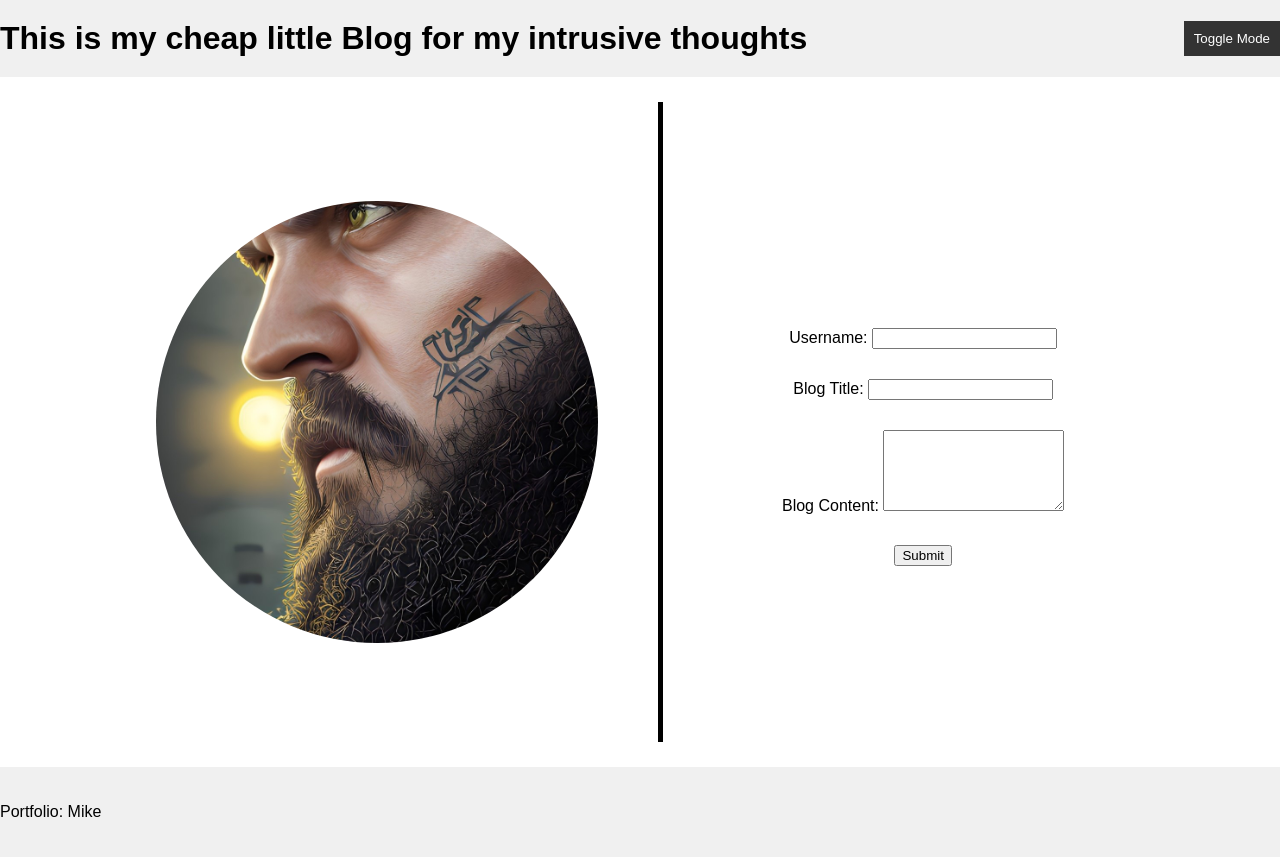
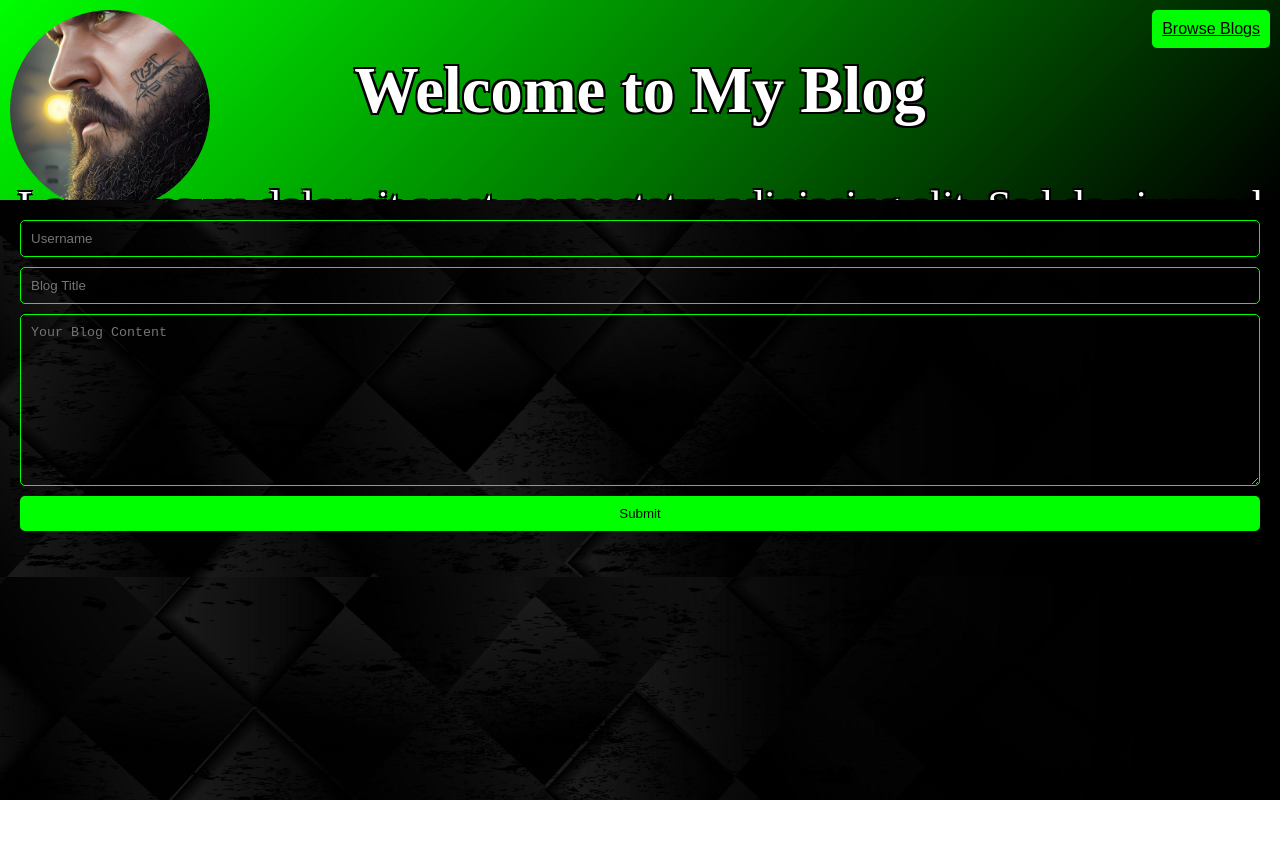
Before and after one commit to SirMikeD/Mikeit, a plain HTML site: page index.html in a window 1280 px wide. After the commit the page ends 800 px from the top, so only its background shows below. Drawn offline with Linux system fonts and the light colour scheme.

Commit message:
Added some button features and reworked some CSS elements

```diff
--- a/Assets/css/blog.css
+++ b/Assets/css/blog.css
@@ -1,20 +1,88 @@
-/* Add this CSS for dark mode */
-body.dark-mode {
-  background-color: #333;
-  color: white;
+body {
+  margin: 0;
+  padding: 0;
+  font-family: Arial, sans-serif;
+  background-image: url('../images/TopBG.jpg'); /* Replace with the path to your meno.jpg image */
+  background-size: cover; /* Ensures the background image covers the entire body */
+  background-position: center; /* Centers the background image */
 }
 
-/* Add this CSS for the button */
-header {
-  display: flex;
-  justify-content: space-between;
-  align-items: center;
+.header {
+  position: relative;
+  height: 200px;
+  background: linear-gradient(135deg, #00ff00, #000);
+  overflow: hidden;
 }
 
-button#toggleMode {
-  padding: 10px;
-  background-color: #333;
-  color: white;
+.meno {
+  position: absolute;
+  top: 50%; /* Center vertically */
+  left: 10px; /* Align to the left */
+  transform: translateY(-50%); /* Adjust for vertical centering */
+  width: 200px; /* Adjust size as needed */
+  height: 200px; /* Adjust size as needed */
+  border-radius: 50%;
+  object-fit: cover;
+}
+
+.submitted-blogs {
+  position: absolute;
+  bottom: 10px; /* Adjust positioning as needed */
+  left: 50%;
+  transform: translateX(-50%);
+  text-align: center;
+}
+
+.submitted-blogs h2 {
+  font-family: 'Consolas, \'Courier New\', monospace';
+  font-size: 43px;
+  color: #fff;
+  text-shadow:
+      -1px -1px 0 #000,
+      1px -1px 0 #000,
+      -1px  1px 0 #000,
+      1px  1px 0 #000,
+      -2px -2px 0 #000,
+      2px -2px 0 #000,
+      -2px  2px 0 #000,
+      2px  2px 0 #000;
+}
+
+.say-your-mind {
+  position: absolute;
+  top: 50%;
+  right: 10px;
+  transform: translateY(-50%);
+  padding: 10px 20px;
+  background: #00ff00;
+  color: #000;
   border: none;
+  border-radius: 5px;
   cursor: pointer;
 }
+
+.main {
+  padding: 20px;
+}
+
+.submitted-blogs {
+  color: #fff;
+}
+
+.blog-list {
+  margin-top: 20px;
+}
+
+.blog-post {
+  border: 1px solid #000; /* Add border around each blog post */
+  padding: 20px;
+  margin-bottom: 20px;
+}
+
+.blog-post h3 {
+  margin-bottom: 5px;
+}
+
+.blog-post p {
+  margin: 0;
+}
--- a/Assets/css/styles.css
+++ b/Assets/css/styles.css
@@ -1,106 +1,90 @@
+.header {
+  position: relative;
+  height: 200px;
+  background: linear-gradient(135deg, #00ff00, #000);
+  overflow: hidden;
+}
+
 body {
   margin: 0;
+  padding: 0;
   font-family: Arial, sans-serif;
-  display: flex;
-  flex-direction: column;
-  min-height: 100vh;
+  background-image: url('../images/TopBg.jpg'); /* Replace 'your-image-url.jpg' with the URL of your image */
+  background-size: cover; /* Ensures the background image covers the entire body */
+  background-position: center; /* Centers the background image */
 }
 
-/* Add styles for dark mode */
-body.dark-mode {
-  background-color: #333;
-  color: white;
+.meno {
+  position: absolute;
+  top: 10px;
+  bottom:10px;
+  left: 10px;
+  width: 50px;
+  height: 50px;
+  border-radius: 50%;
 }
 
-/* Header styles */
-header {
-  background-color: #f0f0f0;
-  padding: 20px;
-  display: flex;
-  justify-content: space-between;
-  align-items: center;
-  width: 100%;
-}
-
-h1 {
-  margin: 0; /* Remove default margin for h1 */
-}
-
-button#toggleMode {
-  background-color: #333;
-  color: white;
+.browse {
+  position: absolute;
+  top: 10px;
+  right: 10px;
   padding: 10px;
+  background: #00ff00;
+  color: #000;
   border: none;
+  border-radius: 5px;
   cursor: pointer;
 }
 
-/* Body content styles */
-body {
-  margin: 0;
-  font-family: Arial, sans-serif;
+.main {
+  padding: 20px;
+}
+
+.intro {
+  text-align: center;
+  font-family: 'Consolas, \'Courier New\', monospace';
+  font-size: 43px;
+  color: #fff;
+  text-shadow:
+    -1px -1px 0 #000,
+    1px -1px 0 #000,
+    -1px  1px 0 #000,
+       1px  1px 0 #000,
+      -2px -2px 0 #000,
+       2px -2px 0 #000,
+      -2px  2px 0 #000,
+       2px  2px 0 #000;
+  }
+}
+
+.form-section {
+  margin-top: 20px;
+}
+
+.blog-form {
   display: flex;
   flex-direction: column;
-  align-items: center;
-  justify-content: center;
-  min-height: 100vh;
 }
 
-/* Add styles for dark mode */
-body.dark-mode {
-  background-color: #333;
-  color: white;
+.blog-form input,
+.blog-form textarea {
+  margin-bottom: 10px;
+  padding: 10px;
+  border: 1px solid #00ff00;
+  border-radius: 5px;
+  background: transparent;
+  color: #fff;
 }
 
-/* Main content styles */
-main {
-  display: flex;
-  align-items: center;
+.blog-form textarea {
+  height: 150px;
 }
 
-.line {
-  border-right: 5px solid black;
-  height: 80vh;
-  margin: 0 40px;
+.blog-form button {
+  padding: 10px 20px;
+  background: #00ff00;
+  color: #000;
+  border: none;
+  border-radius: 5px;
+  cursor: pointer;
 }
-
-.circle-container {
-  display: flex;
-  justify-content: center;
-  align-items: center;
-  width: 50%;
-  height: 80vh;
-  margin: 2%;
-}
-
-#profile-image {
-  max-width: 100%;
-  max-height: 100%;
-  border-radius: 50%;
-}
-
-.form-container {
-  display: flex;
-  justify-content: center;
-  align-items: center;
-  width: 50%;
-  height: 80vh;
-  margin-top: 50px; /* Adjust the margin-top as needed */
-}
-
-.form-group {
-  margin-bottom: 30px; /* Add more spacing between form groups */
-  text-align: center; /* Center the text within the form groups */
-}
-
-/* Center the submit button */
-#blogForm button[type="submit"] {
-  display: block;
-  margin: 0 auto; /* Center horizontally */
-}
-
-/* Footer styles */
-footer {
-  background-color: #f0f0f0;
-  padding: 20px;
-  width: 100%;
-}
--- a/Assets/js/logic.js
+++ b/Assets/js/logic.js
@@ -1,7 +1,21 @@
-// Function to toggle between light mode and dark mode
-function toggleMode() {
-    document.body.classList.toggle('dark-mode');
-  }
+document.getElementById('submitBtn').addEventListener('click', function(event) {
+    event.preventDefault();
 
-  // Event listener for the toggle button
-  document.getElementById('toggleMode').addEventListener('click', toggleMode);
+    // Get form values
+    const username = document.getElementById('username').value;
+    const blogTitle = document.getElementById('blogTitle').value;
+    const blogContent = document.getElementById('blogContent').value;
+
+    // Create data object
+    const data = {
+        username: username,
+        title: blogTitle,
+        content: blogContent
+    };
+
+    // Store data in localStorage
+    localStorage.setItem('blogData', JSON.stringify(data));
+
+    // Redirect to blog.html
+    window.location.href = 'blog.html';
+});
--- a/index.html
+++ b/index.html
@@ -1,42 +1,30 @@
 <!DOCTYPE html>
 <html lang="en">
 <head>
-  <meta charset="UTF-8">
-  <meta name="viewport" content="width=device-width, initial-scale=1.0">
-  <link rel="stylesheet" href="assets/css/styles.css">
-  <title>Mike's Blog - Home</title>
+    <meta charset="UTF-8">
+    <meta name="viewport" content="width=device-width, initial-scale=1.0">
+    <title>Mikeit</title>
+    <link rel="stylesheet" href="Assets/css/styles.css">
 </head>
 <body>
-  <header>
-    <h1>This is my cheap little Blog for my intrusive thoughts</h1>
-    <button id="toggleMode">Toggle Mode</button>
-  </header>
-  <main>
-    <div class="circle-container">
-      <img src="Assets\images\meno.jpg" alt="Mikes AI side picture" id="profile-image">
-    </div>
-    <div class="line"></div>
-    <div class="form-container">
-      <form id="blogForm">
-        <div class="form-group">
-          <label for="username">Username:</label>
-          <input type="text" id="username" name="username" required>
-        </div>
-        <div class="form-group">
-          <label for="title">Blog Title:</label>
-          <input type="text" id="title" name="title" required>
-        </div>
-        <div class="form-group">
-          <label for="content">Blog Content:</label>
-          <textarea id="content" name="content" rows="5" required></textarea>
-        </div>
-        <button type="submit">Submit</button>
-      </form>
-    </div>
-  </main>
-  <footer>
-    <p><span>Portfolio:</span> Mike</p>
-  </footer>
-  <script src="assets/js/form.js"></script>
+    <header class="header">
+        <img src="Assets\images\meno.jpg" alt="Meno" class="meno" style="width: 200px; height: 200px;">
+        <section class="intro">
+            <h1>Welcome to My Blog</h1>
+            <p>Lorem ipsum dolor sit amet, consectetur adipiscing elit. Sed do eiusmod tempor incididunt ut labore et dolore magna aliqua.</p>
+        </section>
+        <a href="blog.html" class="browse">Browse Blogs</a> <!-- Change button to a link to blog.html -->
+    </header>
+    <main class="main">
+        <section class="form-section">
+            <form id="blogForm" class="blog-form">
+                <input type="text" id="username" placeholder="Username">
+                <input type="text" id="blogTitle" placeholder="Blog Title">
+                <textarea id="blogContent" placeholder="Your Blog Content"></textarea>
+                <button type="submit" id="submitBtn">Submit</button> <!-- Change button type to submit -->
+            </form>
+        </section>
+    </main>
+    <script src="Assets/js/logic.js"></script>
 </body>
 </html>
```
Also changed, not shown: Assets/js/blog.js (+35 -4 lines), blog.html (+17 -14 lines).
